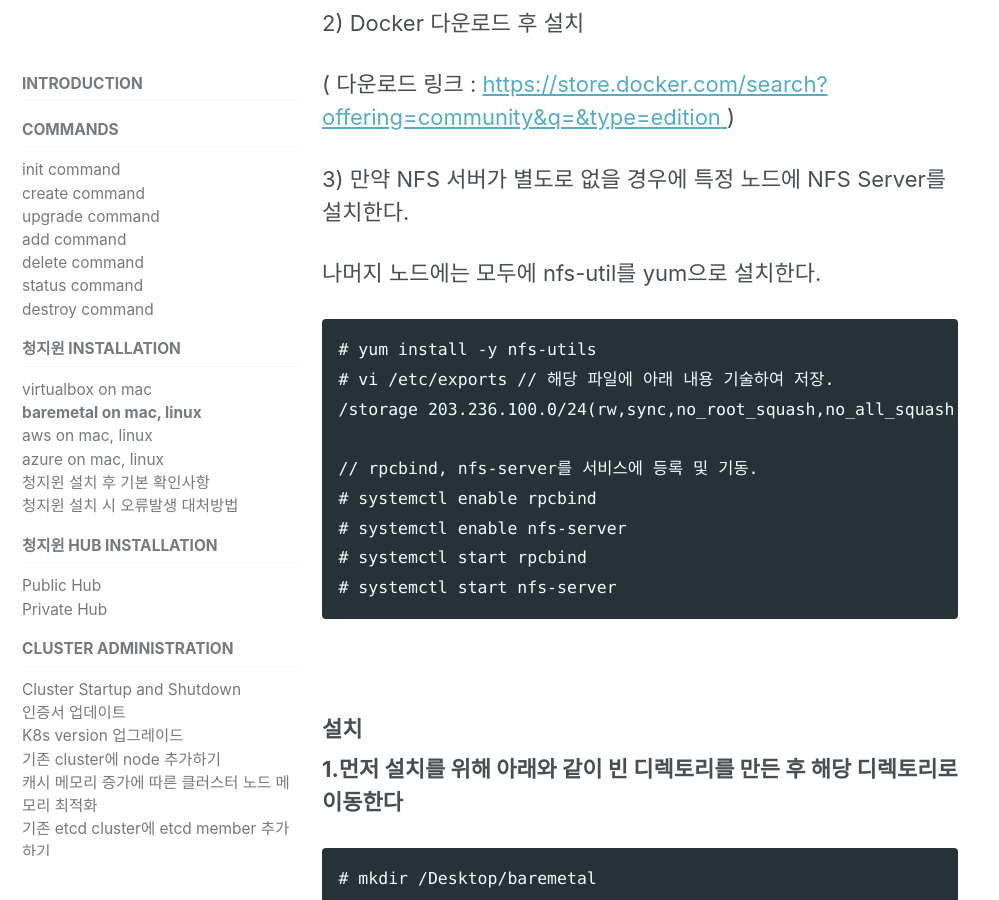
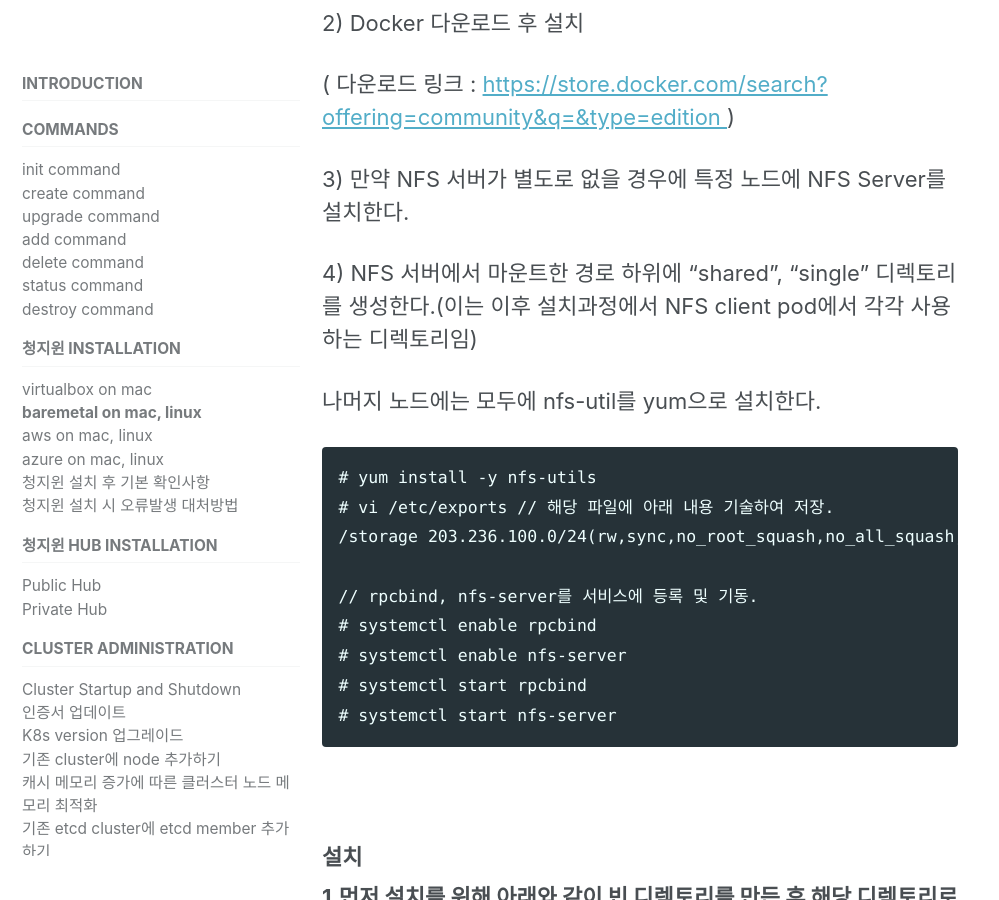
Before and after one commit to acornapps/cube-3-0-manual, a Jekyll site: the page built from _docs/2.2-install-baremetal.md, in a window 1280 px wide and 900 px high, scrolled down 572 px. Shown: the whole window, without its empty margins (0-999 px from the left). Built offline with Jekyll 4.4.1, drawn with Linux system fonts in a browser that asks for light colours; cached includes are drawn as plain includes; nearby versions of some CDN libraries.

Commit message:
NFS shared, single client sub 경로 설정 추가.

```diff
--- a/_docs/2.2-install-baremetal.md
+++ b/_docs/2.2-install-baremetal.md
@@ -22,6 +22,8 @@ SSH private key & public key 생성등을 포함한 사전 준비는 [청지윈
 ( 다운로드 링크 : [https://store.docker.com/search?offering=community&q=&type=edition ](https://store.docker.com/search?offering=community&q=&type=edition))
 
 3) 만약 NFS 서버가 별도로 없을 경우에 특정 노드에 NFS Server를 설치한다.
+
+4) NFS 서버에서 마운트한 경로 하위에 "shared", "single" 디렉토리를 생성한다.(이는 이후 설치과정에서 NFS client pod에서 각각 사용하는 디렉토리임)
 
 나머지 노드에는 모두에 nfs-util를 yum으로 설치한다.
 
```
